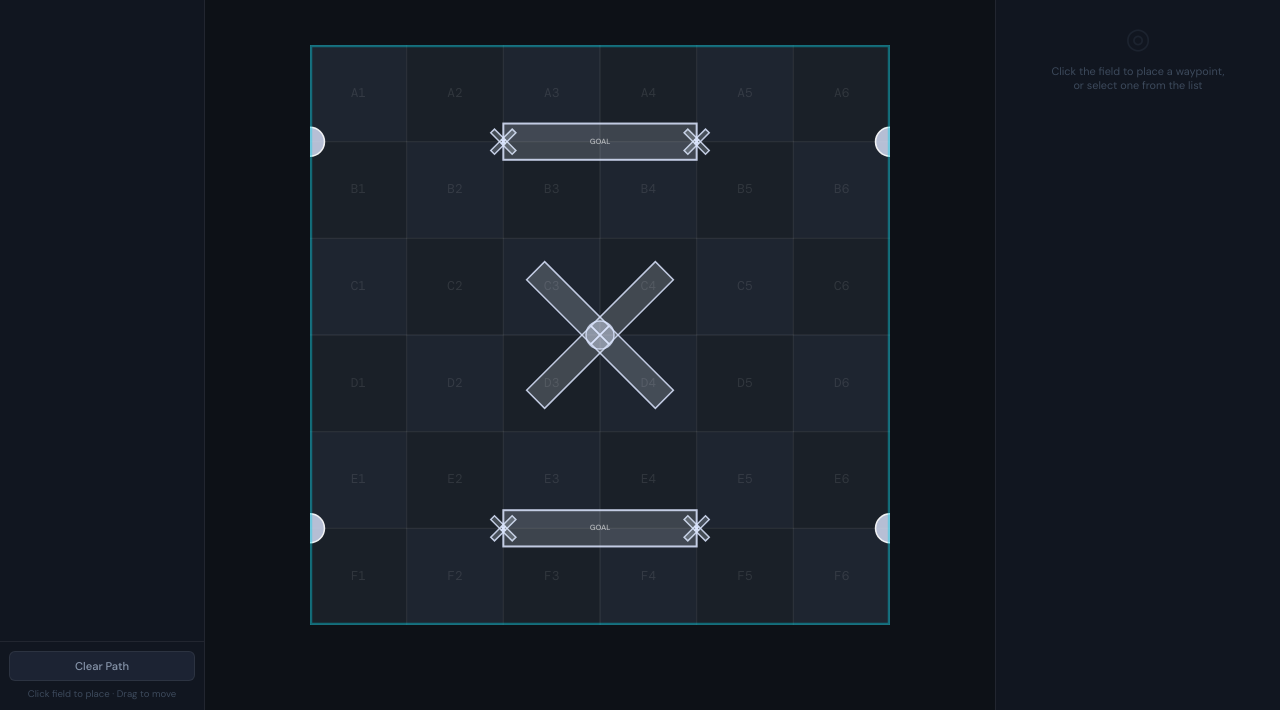
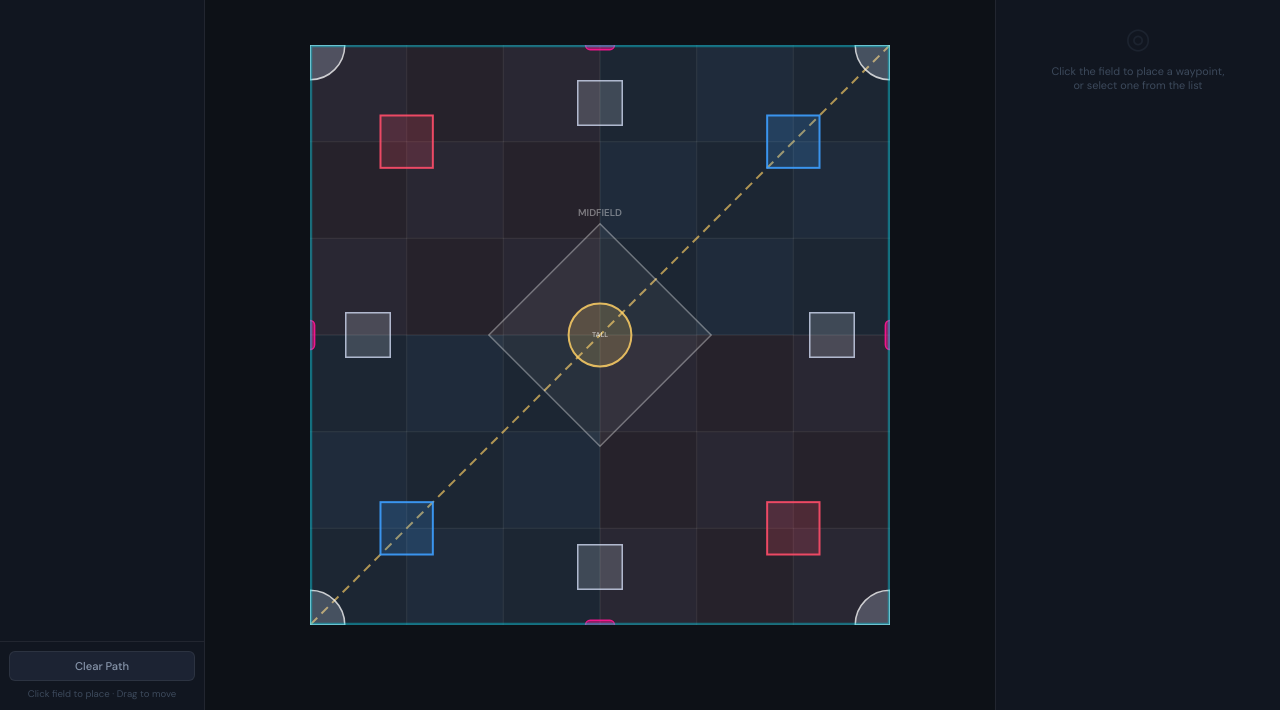
Before and after one commit to jcmachine123/JC---Tools, a plain HTML site: page index.html in a window 1280 px wide. Shown: the part 90-800 px from the top of the page. Drawn offline with nearby package versions, Linux system fonts and the light colour scheme.

Commit message:
2026 Field UPD

```diff
--- a/index.html
+++ b/index.html
@@ -133,10 +133,10 @@ canvas{display:block;cursor:crosshair;}
 <header>
   <div class="hlogo">12S — <span>Auton Planner</span></div>
   <div class="hdiv"></div>
-  <span class="hsub">Push Back 2025–26 · EZ-Template · V5RC</span>
+  <span class="hsub">Override 2026–27 · EZ-Template · V5RC</span>
   <div class="ftoggle">
-    <button class="ftbtn on" onclick="setMode('match')">Match</button>
-    <button class="ftbtn" onclick="setMode('skills')">Skills</button>
+    <button class="ftbtn on" onclick="setMode('pid')">PID</button>
+    <button class="ftbtn" onclick="setMode('odom')">Odom</button>
   </div>
 </header>
 <div class="main">
@@ -186,76 +186,82 @@ canvas{display:block;cursor:crosshair;}
 </div>
 <script>
 // ══════════════════════════════════════════════════════
-// FIELD SPEC — Push Back 2025-26
+// FIELD SPEC — Override 2026-27
 //
-// Rows A-F: A = top, F = bottom
-// Cols 1-6: 1 = left, 6 = right
-// A1 = top-left corner, F6 = bottom-right corner
+// 12'x12' field (144in x 144in), same overall footprint as Push Back.
+// Layout is NOT a uniform 6x6 grid this season — the field is split by a
+// diagonal Autonomous Line into 4 Quadrants (one per Alliance Station
+// corner), with a diamond-shaped contested Midfield in the center.
 //
-// Canvas: origin top-left, Y increases downward
-// 1 tile = 24 inches
+// Canvas: origin top-left, Y increases downward.
+// Alliance Stations: Red = top-left & bottom-right corners (this build
+// assumes standard orientation — flip if your field is mirrored).
+//
+// NOTE: exact Appendix A dimensions weren't available to me — the
+// positions below are geometrically reasonable placements based on the
+// described layout (goals ~1 tile off each Alliance Station, toggles
+// centered on each wall, loaders in each corner). True these up against
+// your printed field or the manual PDF before trusting auton distances
+// to the inch.
 // ══════════════════════════════════════════════════════
 const TILE    = 24;
 const FTILES  = 6;
 const FIELD_IN = TILE * FTILES; // 144in
+const FIELD_MID = FIELD_IN / 2; // 72in
 
-// Row letter → 0-indexed (A=0 top, F=5 bottom)
-const ROW = { A:0, B:1, C:2, D:3, E:4, F:5 };
-
-// Tile top-left corner in canvas-inches
-function tl(col, rowLetter) {
-  return { x: (col-1)*TILE, y: ROW[rowLetter]*TILE };
-}
-// Tile center in canvas-inches
-function tc(col, rowLetter) {
-  return { x: (col-0.5)*TILE, y: (ROW[rowLetter]+0.5)*TILE };
-}
-
-// ── LONG GOALS ─────────────────────────────────────────
-// Goal 1: in gap between rows A and B, spanning cols 3–4
-//   y = ROW.B * TILE = 1*24 = 24  (top of row B = bottom edge of row A)
-// Goal 2: in gap between rows E and F, spanning cols 3–4
-//   y = ROW.F * TILE = 5*24 = 120 (top of row F = bottom edge of row E)
-// Each spans exactly 2 tile widths (cols 3 and 4), x = 2*TILE to 4*TILE
-const GOAL_H = 9;
-const LONG_GOALS = [
-  { x: 2*TILE, y: 1*TILE - GOAL_H/2, w: 2*TILE, h: GOAL_H }, // A/B gap
-  { x: 2*TILE, y: 5*TILE - GOAL_H/2, w: 2*TILE, h: GOAL_H }, // E/F gap
+// ── AUTONOMOUS LINE (diagonal, corner to corner) ──────
+// Splits the field into 4 Quadrants. Assumes the line runs from the
+// top-right corner to the bottom-left corner.
+const AUTON_LINE = [
+  { x: FIELD_IN, y: 0 },
+  { x: 0,        y: FIELD_IN },
 ];
 
-// ── CENTER GOALS (X pattern) ──────────────────────────
-// Centered in the middle of tiles C3, C4, D3, D4
-// Field center x = 3*TILE = 72in (between cols 3 and 4)
-// Field center y = 2.5*TILE = 60in (between rows C and D, since C=row index 2)
-// X pattern: 4 octagons placed diagonally at ~0.6 tile offset from center
-const CX      = 3 * TILE;        // 72in — between col 3 and col 4
-const CY      = 2.5 * TILE;      // 60in — between row C (idx 2) and row D (idx 3)
-const CG_OFF  = TILE * 0.62;
-const CG_SIZE = TILE * 0.38;
+// ── MIDFIELD — contested diamond zone at field center ─
+const MIDFIELD_RADIUS = TILE * 1.15; // ~27.6in from center to each tip
 
-// (center goal drawn as X directly in draw())
+// ── GOALS ──────────────────────────────────────────────
+// 9 total: 4 Alliance goals (2 Red, 2 Blue) tucked near each Alliance
+// Station, 4 short neutral goals along the mid-walls, 1 tall neutral
+// goal dead-center (inside the Midfield diamond).
+const GOAL_SIZE = 13; // approx square footprint, inches
 
-// ── MATCHLOADERS ─────────────────────────────────────
-// Half-circle bumpers on LEFT and RIGHT walls
-// Same Y rows as the long goals: A/B gap (y=1*TILE) and E/F gap (y=5*TILE)
-const ML_CORNERS = [
-  { x: 0,      y: 1*TILE, wall:'left'  }, // left wall,  A/B row
-  { x: 0,      y: 5*TILE, wall:'left'  }, // left wall,  E/F row
-  { x: 6*TILE, y: 1*TILE, wall:'right' }, // right wall, A/B row
-  { x: 6*TILE, y: 5*TILE, wall:'right' }, // right wall, E/F row
+const ALLIANCE_GOALS = [
+  { x: 1*TILE,          y: 1*TILE,          color: 'red'  }, // near top-left station
+  { x: FIELD_IN-1*TILE, y: FIELD_IN-1*TILE, color: 'red'  }, // near bottom-right station
+  { x: FIELD_IN-1*TILE, y: 1*TILE,          color: 'blue' }, // near top-right station
+  { x: 1*TILE,          y: FIELD_IN-1*TILE, color: 'blue' }, // near bottom-left station
 ];
 
-// ── CENTER GOAL — single geometric X ─────────────────
-// One X-shaped metal structure at the absolute field center
-// x = 3*TILE (between cols 3 and 4), y = 3*TILE (between rows C and D)
-const MID_X  = 3 * TILE;
-const MID_Y  = 3 * TILE;
-const MID_ARM = 22.6; // inches per arm, from spec sheet
+const NEUTRAL_GOALS = [
+  { x: FIELD_MID, y: 0.6*TILE },              // top mid-wall
+  { x: FIELD_MID, y: FIELD_IN - 0.6*TILE },   // bottom mid-wall
+  { x: 0.6*TILE,  y: FIELD_MID },             // left mid-wall
+  { x: FIELD_IN - 0.6*TILE, y: FIELD_MID },   // right mid-wall
+];
+
+const TALL_GOAL = { x: FIELD_MID, y: FIELD_MID }; // center of Midfield
+
+// ── TOGGLES — one centered on each of the 4 field walls ─
+const TOGGLES = [
+  { x: FIELD_MID, y: 0,         wall: 'top'    },
+  { x: FIELD_MID, y: FIELD_IN,  wall: 'bottom' },
+  { x: 0,         y: FIELD_MID, wall: 'left'   },
+  { x: FIELD_IN,  y: FIELD_MID, wall: 'right'  },
+];
+
+// ── LOADERS — 2 per Alliance Station, one in each corner ─
+const LOADERS = [
+  { x: 0,        y: 0,        corner: 'tl' },
+  { x: FIELD_IN, y: 0,        corner: 'tr' },
+  { x: 0,        y: FIELD_IN, corner: 'bl' },
+  { x: FIELD_IN, y: FIELD_IN, corner: 'br' },
+];
 
 // ══════════════════════════════════════════════════════
 // APP STATE
 // ══════════════════════════════════════════════════════
-let fieldMode = 'match';
+let fieldMode = 'pid'; // 'pid' or 'odom' — both use the same waypoint (x,y) coordinate set,
 let waypoints  = []; // [0] = start
 let selIdx     = null;
 let dragging   = null, dOX=0, dOY=0;
@@ -301,8 +307,7 @@ function draw() {
   ctx.shadowBlur = 0;
   const ts = TILE * SCALE; // tile size in pixels
 
-  // ── Tile backgrounds ──
-  const ROWS = ['A','B','C','D','E','F'];
+  // ── Tile backgrounds (still 6x6 grid for reference/coordinates) ──
   for (let ci=0; ci<6; ci++) {
     for (let ri=0; ri<6; ri++) {
       const px = ci * ts, py = ri * ts;
@@ -320,101 +325,138 @@ function draw() {
     ctx.beginPath(); ctx.moveTo(0,p); ctx.lineTo(CSZ,p); ctx.stroke();
   }
 
-  // ── Tile labels (col number + row letter) ──
-  if (CSZ > 380) {
-    ctx.fillStyle = 'rgba(255,255,255,0.1)';
-    ctx.font = `${Math.max(7,CSZ*0.022)}px DM Mono`;
-    ctx.textAlign = 'center'; ctx.textBaseline = 'middle';
-    for (let ci=0; ci<6; ci++) {
-      for (let ri=0; ri<6; ri++) {
-        ctx.fillText(`${ROWS[ri]}${ci+1}`, (ci+0.5)*ts, (ri+0.5)*ts);
-      }
+  // ── Quadrant shading (Red top-left/bottom-right, Blue top-right/bottom-left) ──
+  const half = CSZ/2;
+  ctx.save();
+  ctx.globalAlpha = 0.05;
+  ctx.fillStyle = '#ff4d6a';
+  ctx.fillRect(0,0,half,half);
+  ctx.fillRect(half,half,half,half);
+  ctx.fillStyle = '#3d9fff';
+  ctx.fillRect(half,0,half,half);
+  ctx.fillRect(0,half,half,half);
+  ctx.restore();
+
+  // ── Autonomous Line (diagonal, TR to BL) ──
+  {
+    const p1 = f2c(AUTON_LINE[0].x, AUTON_LINE[0].y);
+    const p2 = f2c(AUTON_LINE[1].x, AUTON_LINE[1].y);
+    ctx.strokeStyle = 'rgba(255,209,102,0.65)';
+    ctx.lineWidth = 2;
+    ctx.setLineDash([9,6]);
+    ctx.beginPath();
+    ctx.moveTo(p1.cx, p1.cy);
+    ctx.lineTo(p2.cx, p2.cy);
+    ctx.stroke();
+    ctx.setLineDash([]);
+  }
+
+  // ── Midfield — contested diamond at center ──
+  {
+    const {cx, cy} = f2c(FIELD_MID, FIELD_MID);
+    const r = MIDFIELD_RADIUS * SCALE;
+    ctx.beginPath();
+    ctx.moveTo(cx, cy-r);
+    ctx.lineTo(cx+r, cy);
+    ctx.lineTo(cx, cy+r);
+    ctx.lineTo(cx-r, cy);
+    ctx.closePath();
+    ctx.fillStyle = 'rgba(255,255,255,0.05)';
+    ctx.fill();
+    ctx.strokeStyle = 'rgba(255,255,255,0.35)';
+    ctx.lineWidth = 1.5;
+    ctx.stroke();
+    if (CSZ > 350) {
+      ctx.fillStyle = 'rgba(255,255,255,0.4)';
+      ctx.font = `600 ${Math.max(7,CSZ*0.017)}px DM Sans`;
+      ctx.textAlign='center'; ctx.textBaseline='middle';
+      ctx.fillText('MIDFIELD', cx, cy - r - 10);
     }
   }
 
-  // ── Long Goals — thin bar with X end caps ──
-  // Spec: 48.79" total, bar depth ~4", end cap arms = 3.76" each
-  LONG_GOALS.forEach(g => {
-    const {cx: gx, cy: gy} = f2c(g.x, g.y);
-    const gw = g.w * SCALE;
-    const gh = g.h * SCALE;
-    const barMidY = gy + gh/2;
-
-    // X end caps first (behind bar)
-    const a  = 3.76 * SCALE;  // arm length from spec
-    const aw = a * 0.35;       // uniform arm width
-    [[gx, barMidY], [gx + gw, barMidY]].forEach(([cx, cy]) => {
-      ctx.fillStyle = 'rgba(220,230,240,0.22)';
-      ctx.strokeStyle = 'rgba(220,230,255,0.85)';
-      ctx.lineWidth = 1.5;
-      [-Math.PI*3/4, -Math.PI/4, Math.PI/4, Math.PI*3/4].forEach(ang => {
-        ctx.save();
-        ctx.translate(cx, cy);
-        ctx.rotate(ang);
-        ctx.beginPath();
-        ctx.rect(-aw/2, -a, aw, a);
-        ctx.fill();
-        ctx.stroke();
-        ctx.restore();
-      });
-    });
-
-    // Main bar body on top
-    ctx.fillStyle = 'rgba(220,230,240,0.18)';
-    ctx.fillRect(gx, gy, gw, gh);
-    ctx.strokeStyle = 'rgba(220,230,255,0.85)';
+  // ── Alliance Goals (small squares, red/blue outline) ──
+  ALLIANCE_GOALS.forEach(g => {
+    const {cx, cy} = f2c(g.x, g.y);
+    const sz = GOAL_SIZE * SCALE;
+    const col = g.color === 'red' ? 'rgba(255,77,106,0.9)' : 'rgba(61,159,255,0.9)';
+    const fillCol = g.color === 'red' ? 'rgba(255,77,106,0.18)' : 'rgba(61,159,255,0.18)';
+    ctx.fillStyle = fillCol;
+    ctx.fillRect(cx-sz/2, cy-sz/2, sz, sz);
+    ctx.strokeStyle = col;
     ctx.lineWidth = 2;
-    ctx.strokeRect(gx, gy, gw, gh);
-
-    if (CSZ > 350) {
-      ctx.fillStyle = 'rgba(255,255,255,0.55)';
-      ctx.font = `600 ${Math.max(7,CSZ*0.013)}px DM Sans`;
-      ctx.textAlign='center'; ctx.textBaseline='middle';
-      ctx.fillText('GOAL', gx+gw/2, barMidY);
-    }
+    ctx.strokeRect(cx-sz/2, cy-sz/2, sz, sz);
   });
 
-  // ── Center Goal — 4 uniform-width rectangular arms forming an X ──
-  const {cx: xcx, cy: xcy} = f2c(MID_X, MID_Y);
-  const armLen = MID_ARM * SCALE;
-  const armW   = armLen * 0.28;
+  // ── Neutral short Goals (grey squares, along mid-walls) ──
+  NEUTRAL_GOALS.forEach(g => {
+    const {cx, cy} = f2c(g.x, g.y);
+    const sz = GOAL_SIZE * SCALE * 0.85;
+    ctx.fillStyle = 'rgba(220,230,240,0.18)';
+    ctx.fillRect(cx-sz/2, cy-sz/2, sz, sz);
+    ctx.strokeStyle = 'rgba(220,230,255,0.75)';
+    ctx.lineWidth = 1.5;
+    ctx.strokeRect(cx-sz/2, cy-sz/2, sz, sz);
+  });
 
-  ctx.fillStyle = 'rgba(220,230,240,0.2)';
-  ctx.strokeStyle = 'rgba(220,230,255,0.85)';
-  ctx.lineWidth = 1.5;
+  // ── Tall neutral Goal — center of Midfield, drawn as a ringed circle ──
+  {
+    const {cx, cy} = f2c(TALL_GOAL.x, TALL_GOAL.y);
+    const r = GOAL_SIZE * SCALE * 0.6;
+    ctx.beginPath();
+    ctx.arc(cx, cy, r, 0, Math.PI*2);
+    ctx.fillStyle = 'rgba(255,209,102,0.18)';
+    ctx.fill();
+    ctx.strokeStyle = 'rgba(255,209,102,0.85)';
+    ctx.lineWidth = 2;
+    ctx.stroke();
+    if (CSZ > 350) {
+      ctx.fillStyle = 'rgba(255,255,255,0.6)';
+      ctx.font = `600 ${Math.max(7,CSZ*0.012)}px DM Sans`;
+      ctx.textAlign='center'; ctx.textBaseline='middle';
+      ctx.fillText('TALL', cx, cy);
+    }
+  }
 
-  [-Math.PI*3/4, -Math.PI/4, Math.PI/4, Math.PI*3/4].forEach(a => {
+  // ── Toggles — pink pill shapes centered on each wall ──
+  const TOG_LEN = Math.max(14, CSZ * 0.05);
+  const TOG_W   = Math.max(5, CSZ * 0.016);
+  TOGGLES.forEach(t => {
+    const {cx, cy} = f2c(t.x, t.y);
     ctx.save();
-    ctx.translate(xcx, xcy);
-    ctx.rotate(a);
-    ctx.beginPath();
-    ctx.rect(-armW/2, -armLen, armW, armLen);
+    ctx.translate(cx, cy);
+    if (t.wall === 'top' || t.wall === 'bottom') {
+      // horizontal pill
+      ctx.beginPath();
+      ctx.roundRect(-TOG_LEN/2, -TOG_W/2, TOG_LEN, TOG_W, TOG_W/2);
+    } else {
+      // vertical pill
+      ctx.beginPath();
+      ctx.roundRect(-TOG_W/2, -TOG_LEN/2, TOG_W, TOG_LEN, TOG_W/2);
+    }
+    ctx.fillStyle = 'rgba(255,20,147,0.5)';
     ctx.fill();
+    ctx.strokeStyle = 'rgba(255,20,147,0.9)';
+    ctx.lineWidth = 1.5;
     ctx.stroke();
     ctx.restore();
   });
 
-  // Center hub
-  ctx.beginPath();
-  ctx.arc(xcx, xcy, armW * 0.55, 0, Math.PI*2);
-  ctx.fillStyle = 'rgba(220,230,255,0.35)';
-  ctx.fill();
-  ctx.strokeStyle = 'rgba(220,230,255,0.8)';
-  ctx.lineWidth = 1.5;
-  ctx.stroke();
-
-  // ── Matchloader bumpers — half-circles on side walls ──
-  const ML_R = Math.max(7, CSZ * 0.025);
-  ML_CORNERS.forEach(ml => {
-    const {cy: dotY} = f2c(ml.x, ml.y);
-    const dotX = ml.wall === 'left' ? 0 : CSZ;
-    const startA = ml.wall === 'left' ? -Math.PI/2 : Math.PI/2;
-    const endA   = ml.wall === 'left' ?  Math.PI/2 : 3*Math.PI/2;
+  // ── Loaders — quarter-circle bumpers in each corner ──
+  const LD_R = Math.max(10, CSZ * 0.06);
+  LOADERS.forEach(l => {
+    const {cx, cy} = f2c(l.x, l.y);
+    let startA, endA;
+    if (l.corner === 'tl') { startA = 0; endA = Math.PI/2; }
+    else if (l.corner === 'tr') { startA = Math.PI/2; endA = Math.PI; }
+    else if (l.corner === 'br') { startA = Math.PI; endA = 3*Math.PI/2; }
+    else { startA = 3*Math.PI/2; endA = 2*Math.PI; }
     ctx.beginPath();
-    ctx.arc(dotX, dotY, ML_R, startA, endA);
-    ctx.fillStyle = 'rgba(220,230,255,0.8)';
+    ctx.moveTo(cx, cy);
+    ctx.arc(cx, cy, LD_R, startA, endA);
+    ctx.closePath();
+    ctx.fillStyle = 'rgba(220,230,255,0.22)';
     ctx.fill();
-    ctx.strokeStyle = 'rgba(255,255,255,0.9)';
+    ctx.strokeStyle = 'rgba(255,255,255,0.75)';
     ctx.lineWidth = 1.5;
     ctx.stroke();
   });
@@ -673,19 +715,27 @@ function generateCode() {
   if (!out) return;
 
   const path=waypoints.slice(1);
-  stat.textContent=`${waypoints.length} waypoint${waypoints.length!==1?'s':''}`;
+  stat.textContent=`${waypoints.length} waypoint${waypoints.length!==1?'s':''} · ${fieldMode==='pid'?'PID':'Odom'}`;
 
   if (!waypoints.length) {
     out.innerHTML=s('cc','// No waypoints yet.\n// Click the field to start placing waypoints.');
     return;
   }
 
+  if (fieldMode==='odom') {
+    out.innerHTML = generateOdomCode(path).join('\n');
+  } else {
+    out.innerHTML = generatePidCode(path).join('\n');
+  }
+}
+
+// ── PID codegen — turn_set + drive_set per leg, heading tracked cumulatively ──
+function generatePidCode(path) {
   const L=[];
   L.push(s('cc','// Generated by Auton Planner — Syndicate'));
-  L.push(s('cc',`// Push Back 2025-26 | EZ-Template | ${path.length} move${path.length!==1?'s':''}`));
+  L.push(s('cc',`// Override 2026-27 | EZ-Template PID | ${path.length} move${path.length!==1?'s':''}`));
   L.push('');
 
-  // Start position actions
   if (waypoints[0]?.actions?.length) {
     L.push(s('cc','// — Start position'));
     waypoints[0].actions.forEach(a=>L.push(genA(a)));
@@ -712,7 +762,46 @@ function generateCode() {
     wp.actions?.forEach(a=>L.push(genA(a)));
     L.push('');
   }
-  out.innerHTML=L.join('\n');
+  return L;
+}
+
+// ── Odom codegen — same (x,y) waypoints, driven via EZ-Template's odom motion ──
+// Each leg is a single pid_odom_set call to the absolute field coordinate,
+// with heading computed toward that point (or toward the next point if you'd
+// rather arrive facing forward for the following leg — swap TARGET_NEXT_HEADING
+// below if you want that behavior instead).
+function generateOdomCode(path) {
+  const L=[];
+  L.push(s('cc','// Generated by Auton Planner — Syndicate'));
+  L.push(s('cc',`// Override 2026-27 | EZ-Template Odom | ${path.length} move${path.length!==1?'s':''}`));
+  L.push(s('cc','// Requires odom to be enabled + tracking wheels/IMU configured in your EZ-Template build'));
+  L.push('');
+
+  L.push(s('cf','chassis')+'.'+s('cf','odom_xyt_set')+'('+s('cn',waypoints[0].x.toFixed(2)+'_in')+', '+s('cn',waypoints[0].y.toFixed(2)+'_in')+', '+s('cn','0_deg')+');');
+  L.push(s('cc','// ^ sets starting field position — update the heading (0_deg) to match your real start angle'));
+  L.push('');
+
+  if (waypoints[0]?.actions?.length) {
+    L.push(s('cc','// — Start position'));
+    waypoints[0].actions.forEach(a=>L.push(genA(a)));
+    L.push('');
+  }
+
+  for (let i=1; i<waypoints.length; i++) {
+    const wp=waypoints[i], prev=waypoints[i-1];
+    const dx=wp.x-prev.x, dy=wp.y-prev.y;
+    const heading=(Math.atan2(dx,dy)*180/Math.PI).toFixed(1);
+    L.push(s('cc',`// — Waypoint ${i} (${wp.x.toFixed(1)}", ${wp.y.toFixed(1)}")`));
+    L.push(
+      s('cf','chassis')+'.'+s('cf','pid_odom_set')+'({{'+
+      s('cn',wp.x.toFixed(2)+'_in')+', '+s('cn',wp.y.toFixed(2)+'_in')+', '+s('cn',heading+'_deg')+'}, '+
+      s('cf',wp.speed)+'}, '+s('cf','TURN_SPEED')+');'
+    );
+    if (!wp.concurrent) L.push(s('cf','chassis')+'.'+s('cf','pid_wait')+'();');
+    wp.actions?.forEach(a=>L.push(genA(a)));
+    L.push('');
+  }
+  return L;
 }
 
 function genA(a) {
@@ -772,7 +861,8 @@ function switchTab(tab) {
 
 function setMode(m) {
   fieldMode=m;
-  document.querySelectorAll('.ftbtn').forEach((b,i)=>b.classList.toggle('on',['match','skills'][i]===m));
+  document.querySelectorAll('.ftbtn').forEach((b,i)=>b.classList.toggle('on',['pid','odom'][i]===m));
+  generateCode();
   draw();
 }
 
```
